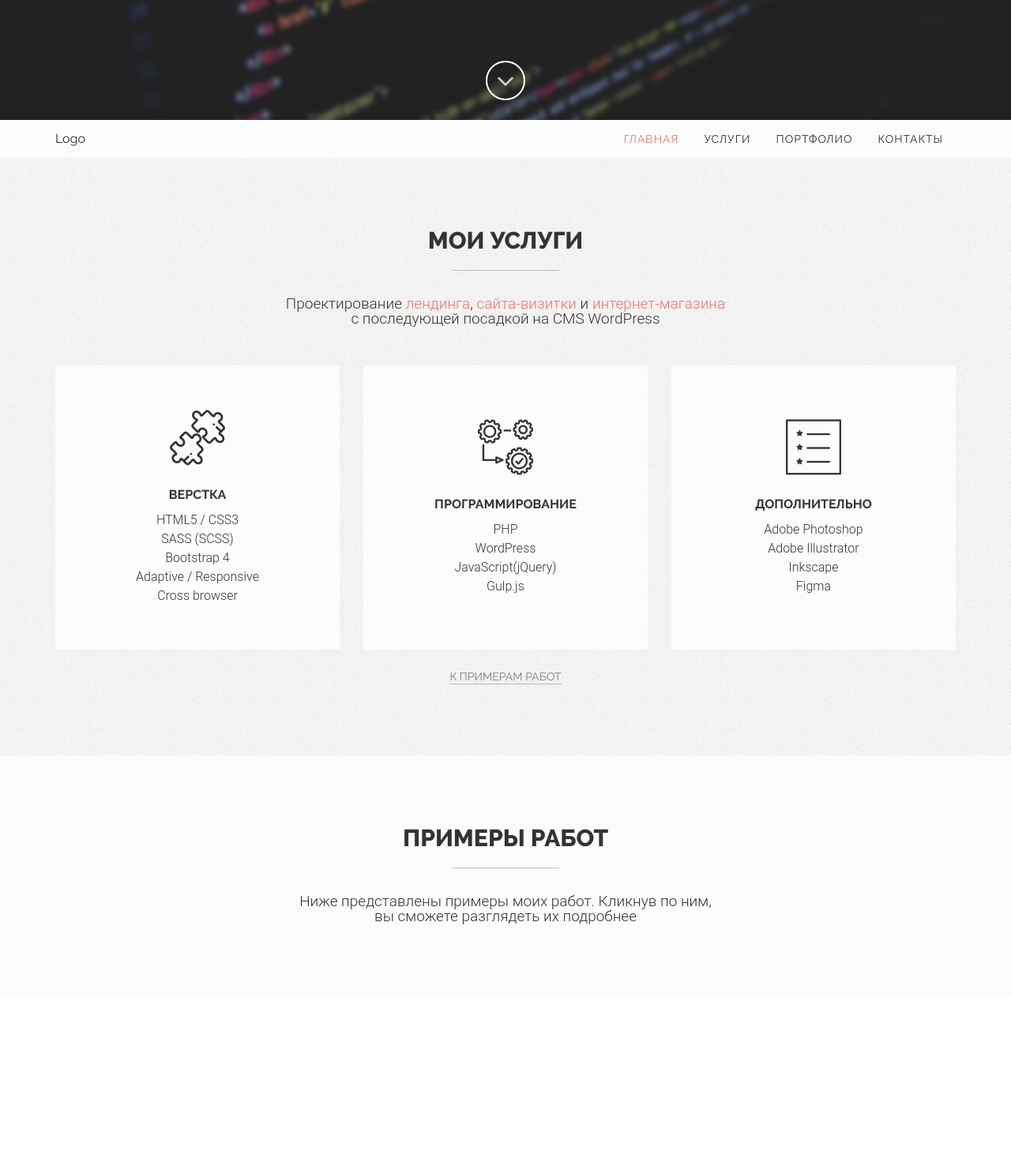
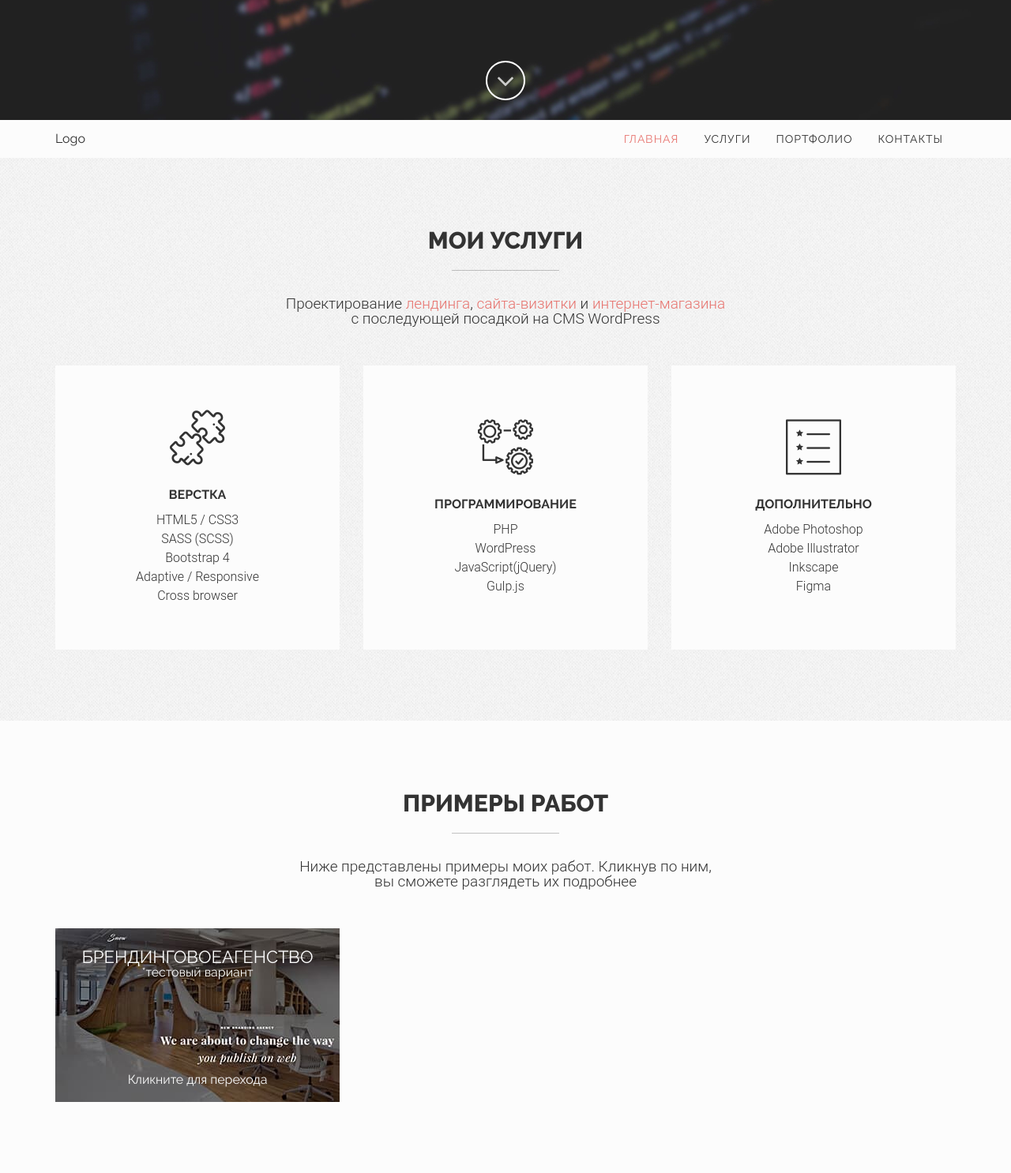
Before and after one commit to devandreyilin/portfolio, a PHP site: page / in a window 1280 px wide. Shown: the part 648-2134 px from the top of the page at 79% size. Before the commit the page ends 1819 px from the top, so only its background shows below. Run offline with PHP 8.4, Linux system fonts and the light colour scheme; some web fonts are replaced.

Commit message:
before 3d

```diff
--- a/app/index.html
+++ b/app/index.html
@@ -98,51 +98,50 @@
          <!-- /.section-composition-->
 
          <div class="container">
-            <div class="row s-services-skills">
+            <div class="row s-services-row">
                <div class="col-xl-4">
-                  <div class="s-services__card">
+                  <div class="s-services-card">
                      <i class="icon-puzzle icon"></i>
-                     <h3 class="h3-title">Верстка</h3>
-                     <ul class="s-services__list">
-                        <li class="s-services__item">HTML5 / CSS3</li>
-                        <li class="s-services__item">SASS (SCSS)</li>
-                        <li class="s-services__item">Bootstrap 4</li>
-                        <li class="s-services__item">Adaptive / Responsive</li>
-                        <li class="s-services__item">Cross browser</li>
+                     <h3 class="h3-title s-services-card__h3-title">Верстка</h3>
+                     <ul class="s-services-card__list">
+                        <li class="s-services-card__item">HTML5 / CSS3</li>
+                        <li class="s-services-card__item">SASS (SCSS)</li>
+                        <li class="s-services-card__item">Bootstrap 4</li>
+                        <li class="s-services-card__item">Adaptive / Responsive</li>
+                        <li class="s-services-card__item">Cross browser</li>
                      </ul>
                   </div>
-                  <!-- /.s-services__card -->
+                  <!-- /.s-services-card -->
                </div>
                <!-- /.col-xl-4 -->
                <div class="col-xl-4">
-                  <div class="s-services__card">
+                  <div class="s-services-card">
                      <i class="icon-gear icon"></i>
-                     <h3 class="h3-title">Программирование</h3>
-                     <ul class="s-services__list">
-                        <li class="s-services__item">PHP</li>
-                        <li class="s-services__item">WordPress</li>
-                        <li class="s-services__item">JavaScript(jQuery)</li>
-                        <li class="s-services__item">Gulp.js</li>
+                     <h3 class="h3-title s-services-card__h3-title">Программирование</h3>
+                     <ul class="s-services-card__list">
+                        <li class="s-services-card__item">PHP</li>
+                        <li class="s-services-card__item">WordPress</li>
+                        <li class="s-services-card__item">JavaScript(jQuery)</li>
+                        <li class="s-services-card__item">Gulp.js</li>
                      </ul>
                   </div>
-                  <!-- /.s-services__card -->
+                  <!-- /.s-services-card -->
                </div>
                <!-- /.col-xl-4 -->
                <div class="col-xl-4">
-                  <div class="s-services__card">
+                  <div class="s-services-card">
                      <i class="icon-additionally icon"></i>
-                     <h3 class="h3-title">Дополнительно</h3>
-                     <ul class="s-services__list">
-                        <li class="s-services__item">Adobe Photoshop</li>
-                        <li class="s-services__item">Adobe Illustrator</li>
-                        <li class="s-services__item">Inkscape</li>
-                        <li class="s-services__item">Figma</li>
+                     <h3 class="h3-title s-services-card__h3-title">Дополнительно</h3>
+                     <ul class="s-services-card__list">
+                        <li class="s-services-card__item">Adobe Photoshop</li>
+                        <li class="s-services-card__item">Adobe Illustrator</li>
+                        <li class="s-services-card__item">Inkscape</li>
+                        <li class="s-services-card__item">Figma</li>
                      </ul>
                   </div>
-                  <!-- /.s-services__card -->
+                  <!-- /.s-services-card -->
                </div>
                <!-- /.col-xl-4 -->
-               <a href="#" class="s-services__to-example">к примерам работ</a>
             </div>
             <!-- /.row -->
          </div>
@@ -152,11 +151,26 @@
       <section id="s-portfolio" class="s-portfolio">
          <div class="section-composition">
             <h2 class="h2-title">Примеры работ</h2>
-            <p class="subhead">Ниже представлены примеры моих работ. Кликнув по ним,<br> вы сможете разглядеть их подробнее</p>
+            <p class="subhead">Ниже представлены примеры моих работ. Кликнув по ним,<br> вы сможете разглядеть их
+               подробнее</p>
          </div>
          <!-- /.section-composition-->
 
-
+         <div class="container">
+            <div class="row s-portfolio-row">
+               <div class="col-xl-4">
+                  <a href="/demo/pizza/" class="s-portfolio-box"
+                     target="_blank" style="background-image: url('img/item-1.jpg');">
+                     <h4 class="h4-title s-portfolio-box__h4-title">Брендинговое<span>Агенство</span></h4>
+                     <p class="s-portfolio-box__test-ex">*тестовый вариант</p>
+                     <p class="s-portfolio-box__action">Кликните для перехода</p>
+                  </a>
+               </div>
+               <!-- /.col-xl-4 -->
+            </div>
+            <!-- /.row -->
+         </div>
+         <!-- /.container -->
       </section>
       <!-- /#s-portfolio.s-portfolio -->
    </main>
--- a/app/scss/blocks/common.scss
+++ b/app/scss/blocks/common.scss
@@ -22,14 +22,17 @@ body {
    font-size: 38px;
    font-weight: 800;
 }
+
 .h2-title {
    font-size: 30px;
    font-weight: 800;
 }
+
 .h3-title {
    font-size: 16px;
    font-weight: 700;
 }
+
 .h4-title {
    font-size: 22px;
    font-weight: 300;
@@ -77,6 +80,7 @@ body {
    width: 50px;
    height: 50px;
    border-radius: 50%;
+
    &:after {
       position: absolute;
       top: 50%;
@@ -104,10 +108,15 @@ body {
 }
 
 // Sections
-.s-{
+.s- {
    &services, &portfolio {
       padding: 90px 0;
+
+      &-row {
+         margin-top: 50px;
+      }
    }
+
    &services {
       background-repeat: repeat;
       background-size: initial;
@@ -116,24 +125,28 @@ body {
 
 .section-composition {
    text-align: center;
+
    .h2-title {
       padding-bottom: 32px;
       margin-bottom: 0;
+
       &:after {
          display: block;
          content: '';
          height: 1px;
          width: 136px;
          margin: 22px auto 0;
-         background-color: rgba(135,135,135,.5);
+         background-color: rgba(135, 135, 135, .5);
       }
    }
+
    .subhead {
       max-width: 570px;
       font-size: 19px;
       font-family: $second-font;
       margin: auto;
       font-weight: 300;
+
       > span {
          white-space: nowrap;
          color: $accent;
--- /dev/null
+++ b/app/scss/blocks/s-portfolio.scss
@@ -0,0 +1,35 @@
+.s-portfolio {
+   &-box {
+      position: relative;
+      width: 100%;
+      height: 220px;
+      color: $text-light;
+      transition: $trs;
+
+      &:hover {
+         color: $text-light;
+      }
+
+      &__h4-title,
+      &__test-ex,
+      &__action {
+         position: absolute;
+         left: 50%;
+         transform: translate3d(-50%, 0, 0);
+         will-change: transform;
+      }
+
+      &__h4-title {
+         top: 25px;
+      }
+
+      &__test-ex {
+         top: 48px;
+      }
+
+      &__action {
+         bottom: 10px;
+      }
+   }
+
+}
--- a/app/scss/blocks/s-services.scss
+++ b/app/scss/blocks/s-services.scss
@@ -1,9 +1,5 @@
 .s-services {
-   &-skills {
-      margin-top: 50px;
-   }
-
-   &__card {
+   &-card {
       display: flex;
       flex-direction: column;
       justify-content: center;
@@ -13,10 +9,20 @@
       background-color: $white;
       transition: $trs;
 
-      .h3-title {
+      &__h3-title {
          padding: 30px 0 12px;
          margin-bottom: 0;
       }
+
+      &__list {
+         font-family: $second-font;
+         font-weight: 300;
+      }
+
+      &__item {
+         padding: 4px 0;
+      }
+
 
       .icon {
          font-size: 70px;
@@ -33,31 +39,4 @@
          transform: translateX(-7px);
       }
    }
-
-   &__list {
-      font-family: $second-font;
-      font-weight: 300;
-   }
-
-   &__item {
-      padding: 4px 0;
-   }
-
-   &__to-example {
-      display: block;
-      margin: 25px auto 0;
-      text-align: center;
-      font-size: 14px;
-      padding: 2px 0;
-      text-transform: uppercase;
-      opacity: .6;
-      border-bottom: 1px dotted $text-dark;
-      transition: $trs;
-
-      &:hover {
-         color: $accent;
-         border-bottom: 1px dotted $accent;
-         opacity: 1;
-      }
-   }
 }
--- a/app/scss/style.scss
+++ b/app/scss/style.scss
@@ -10,6 +10,7 @@
 @import "./blocks/page-footer";
 @import "./blocks/main-nav";
 @import "./blocks/s-services";
+@import "./blocks/s-portfolio";
 
 // ≥1200px
 //@include media-breakpoint-down(lg) {}
```
Also changed, not shown: app/scss/blocks/page-header.scss (+7 -4 lines), app/css/style.min.css, 1 other file.
